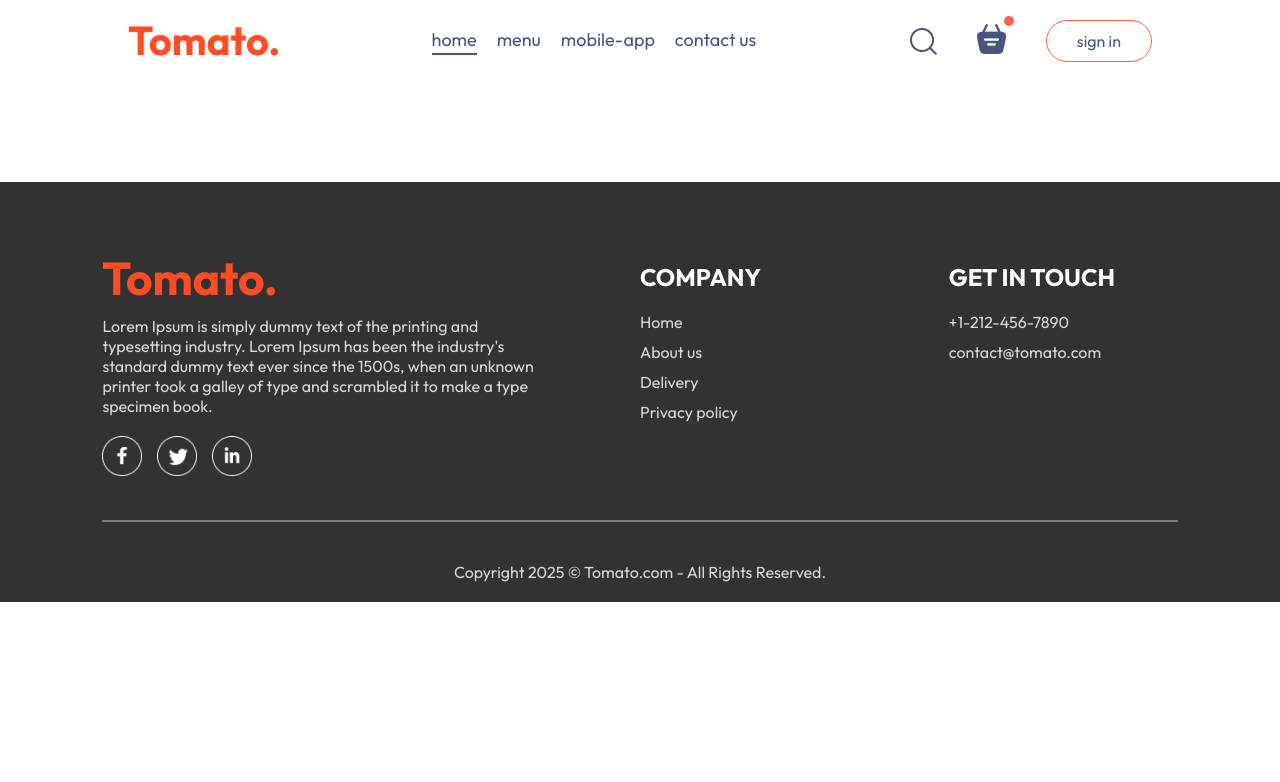
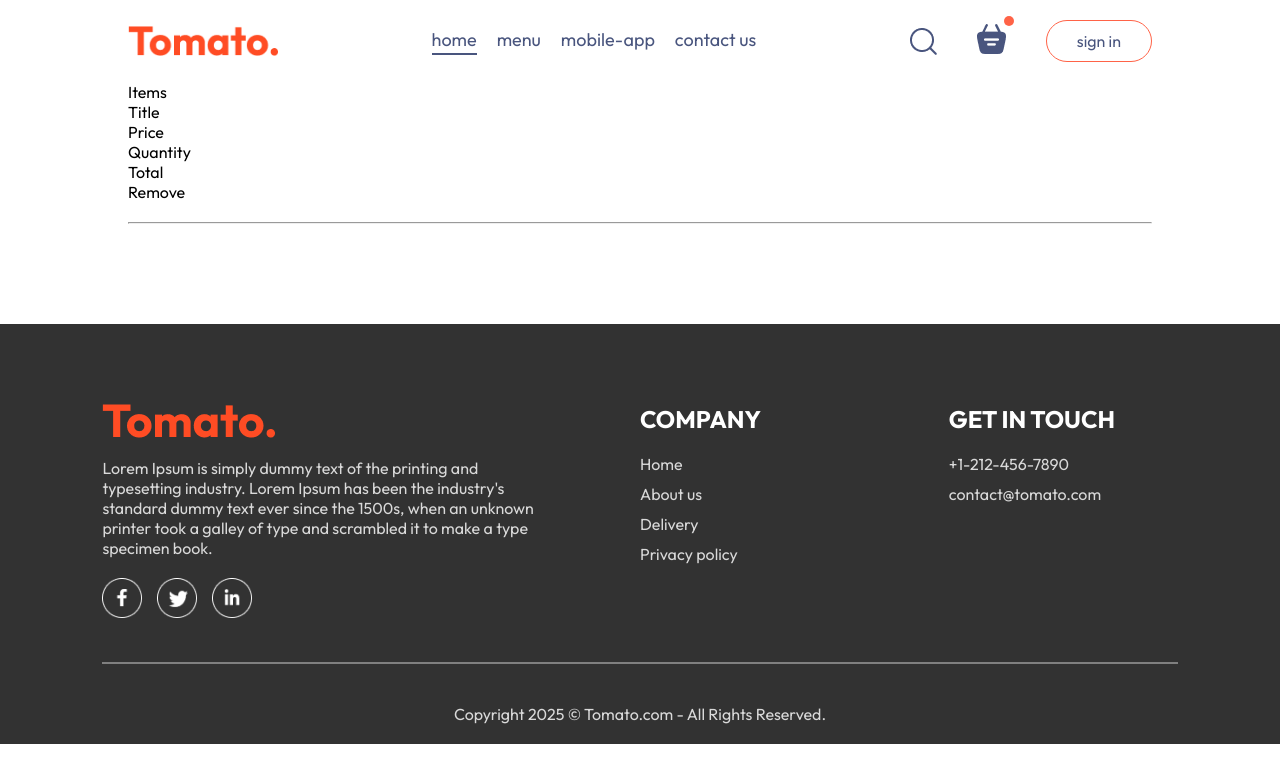
Before and after one commit to Vanshikathakur04/Food-del, a React (Vite) app in the folder frontend/: page /cart in a window 1280 px wide. Shown: the top 782 px of the page. Built offline with nearby package versions, Linux system fonts and the light colour scheme.

Commit message:
Add cart item display and remove functionality

```diff
--- a/frontend/src/pages/Cart/Cart.jsx
+++ b/frontend/src/pages/Cart/Cart.jsx
@@ -1,10 +1,42 @@
-import React from 'react'
+import React, { useContext } from 'react'
 import './Cart.css'
+import { StoreContext } from '../../context/StoreContext'
 
 const Cart = () => {
+
+  const { cartItems, food_list, removeFromCart } = useContext(StoreContext);
+
   return (
-    <div>
-
+    <div className='cart'>
+      <div className="cart-items">
+        <div className="cart-items-title">
+          <p>Items</p>
+          <p>Title</p>
+          <p>Price</p>
+          <p>Quantity</p>
+          <p>Total</p>
+          <p>Remove</p>
+        </div>
+        <br />
+        <hr />
+        {food_list.map((item, index) => {
+          if (cartItems[item._id] > 0) {
+            return (
+              <div>
+                <div className="cart-items-title cart-items-item">
+                  <img src={item.image} alt="" />
+                  <p>{item.name}</p>
+                  <p>${item.price}</p>
+                  <p>{cartItems[item._id]}</p>
+                  <p>${item.price * cartItems[item._id]}</p>
+                  <p onClick={() => removeFromCart(item._id)} className='cross'>x</p>
+                </div>
+                <hr />
+              </div>
+            )
+          }
+        })}
+      </div>
     </div>
   )
 }
```
